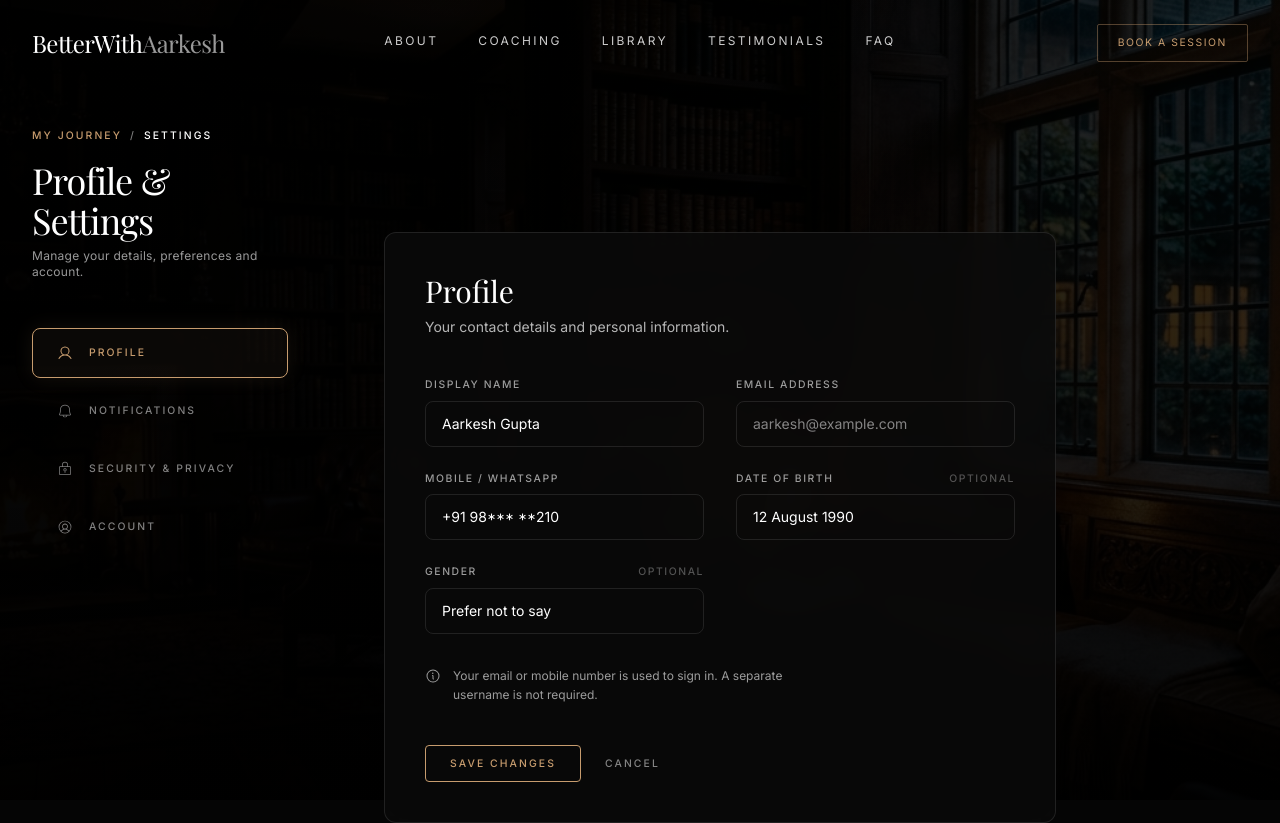
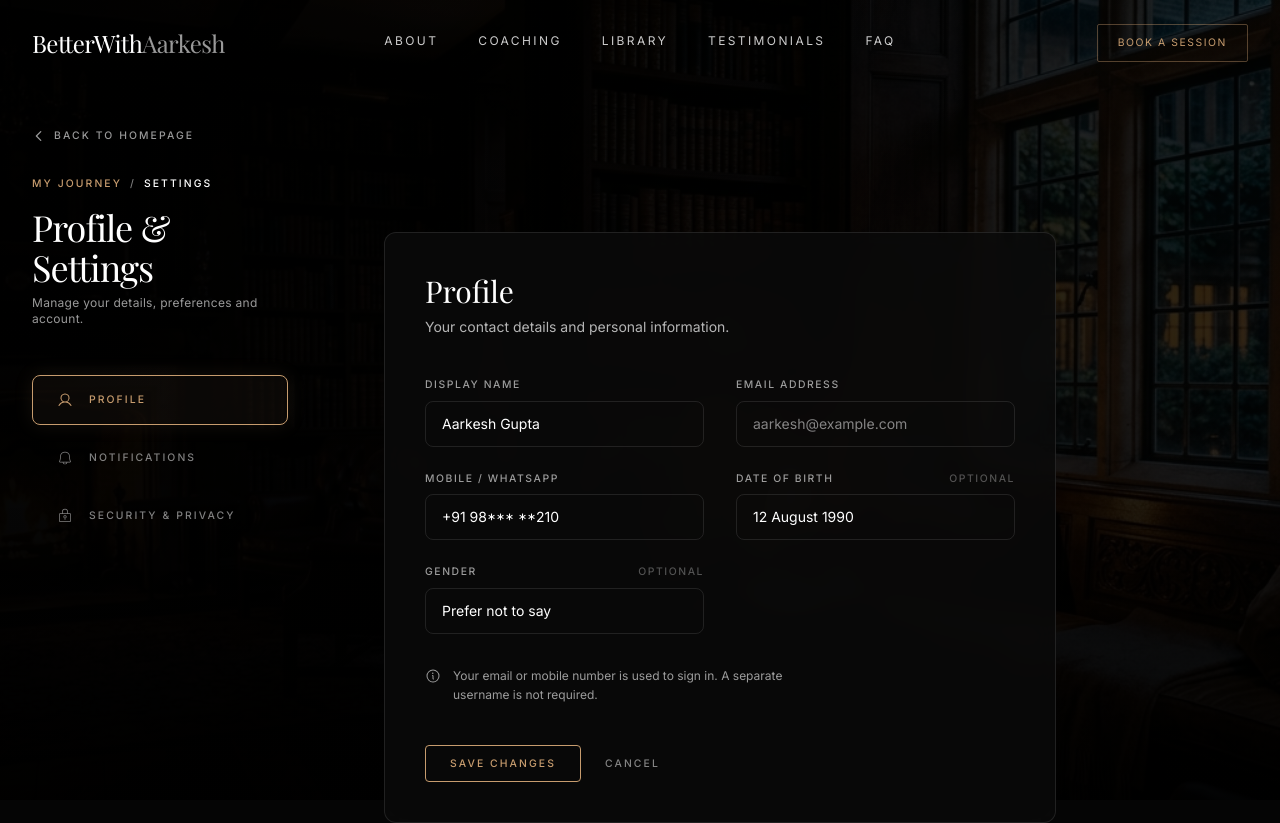
Before and after one commit to guptaaarkesh1-byte/Better-With-Aarkesh, a React (Vite) app: page /my-journey/settings in a window 1280 px wide. Shown: the top 823 px of the page. Built offline with nearby package versions, Linux system fonts and the light colour scheme; a web font is replaced by a local one.

Commit message:
Fix navbar dropdown hover and update Settings page layout

```diff
--- a/src/components/layout/Navbar.jsx
+++ b/src/components/layout/Navbar.jsx
@@ -104,7 +104,8 @@ export default function Navbar() {
                   </Button>
 
                   {/* Account Menu Dropdown */}
-                  <div className="absolute top-full right-0 mt-4 w-56 rounded-lg border border-[#c79c6e]/30 bg-[#0a0a0a]/95 backdrop-blur-xl p-2 shadow-[0_0_40px_rgba(199,156,110,0.15)] opacity-0 invisible group-hover:opacity-100 group-hover:visible transition-all duration-300 translate-y-2 group-hover:translate-y-0 flex flex-col pointer-events-none group-hover:pointer-events-auto z-[200]">
+                  <div className="absolute top-full right-0 pt-4 w-56 opacity-0 invisible group-hover:opacity-100 group-hover:visible transition-all duration-300 translate-y-2 group-hover:translate-y-0 flex flex-col pointer-events-none group-hover:pointer-events-auto z-[200]">
+                    <div className="rounded-lg border border-[#c79c6e]/30 bg-[#0a0a0a]/95 backdrop-blur-xl p-2 shadow-[0_0_40px_rgba(199,156,110,0.15)] flex flex-col">
                       <span className="font-sans text-[0.6rem] uppercase tracking-[0.2em] font-medium text-white/50 mb-2 mt-2 px-3">
                         AARKESH
                       </span>
@@ -128,6 +129,7 @@ export default function Navbar() {
                       <button className="flex items-center gap-3 font-sans text-[0.65rem] uppercase tracking-[0.2em] font-medium text-[#c79c6e] hover:text-white hover:bg-[#c79c6e]/10 transition-colors w-full text-left px-3 py-3 rounded mt-1">
                         <SignOut size={16} weight="bold" /> LOG OUT
                       </button>
+                    </div>
                   </div>
                 </div>
               )}
--- a/src/pages/my-journey/Settings.jsx
+++ b/src/pages/my-journey/Settings.jsx
@@ -1,6 +1,6 @@
 import React, { useState, useEffect } from 'react';
 import { useLocation, useNavigate } from 'react-router-dom';
-import { User, Bell, LockKey, UserCircle } from '@phosphor-icons/react';
+import { User, Bell, LockKey, CaretLeft } from '@phosphor-icons/react';
 import bgImage from '../../assets/images/my-journey-bg.png';
 
 import ProfileTab from './components/settings/ProfileTab';
@@ -45,6 +45,12 @@ export default function Settings() {
         {/* Sidebar */}
         <div className="w-full md:w-64 shrink-0 flex flex-col">
           <div className="mb-12">
+            <button
+              onClick={() => navigate('/')}
+              className="flex items-center gap-2 text-white/60 hover:text-white font-sans text-[0.65rem] uppercase tracking-[0.2em] font-medium transition-colors mb-8"
+            >
+              <CaretLeft size={14} weight="bold" /> BACK TO HOMEPAGE
+            </button>
             <div className="flex items-center gap-2 text-white/50 font-sans text-[0.65rem] uppercase tracking-[0.2em] font-medium mb-4">
               <span className="text-[#c79c6e]">MY JOURNEY</span>
               <span>/</span>
@@ -91,11 +97,6 @@ export default function Settings() {
             >
               <LockKey size={16} weight={activeTab === 'SECURITY' ? 'regular' : 'light'} /> SECURITY & PRIVACY
             </button>
-            <button
-              className={`flex items-center gap-4 px-6 py-4 rounded-lg font-sans text-[0.65rem] uppercase tracking-[0.2em] font-medium transition-all border border-transparent text-white/50 hover:text-white hover:bg-white/5`}
-            >
-              <UserCircle size={16} weight="light" /> ACCOUNT
-            </button>
           </div>
         </div>
 
```
Lines whose indentation alone changed are shown as unchanged.
